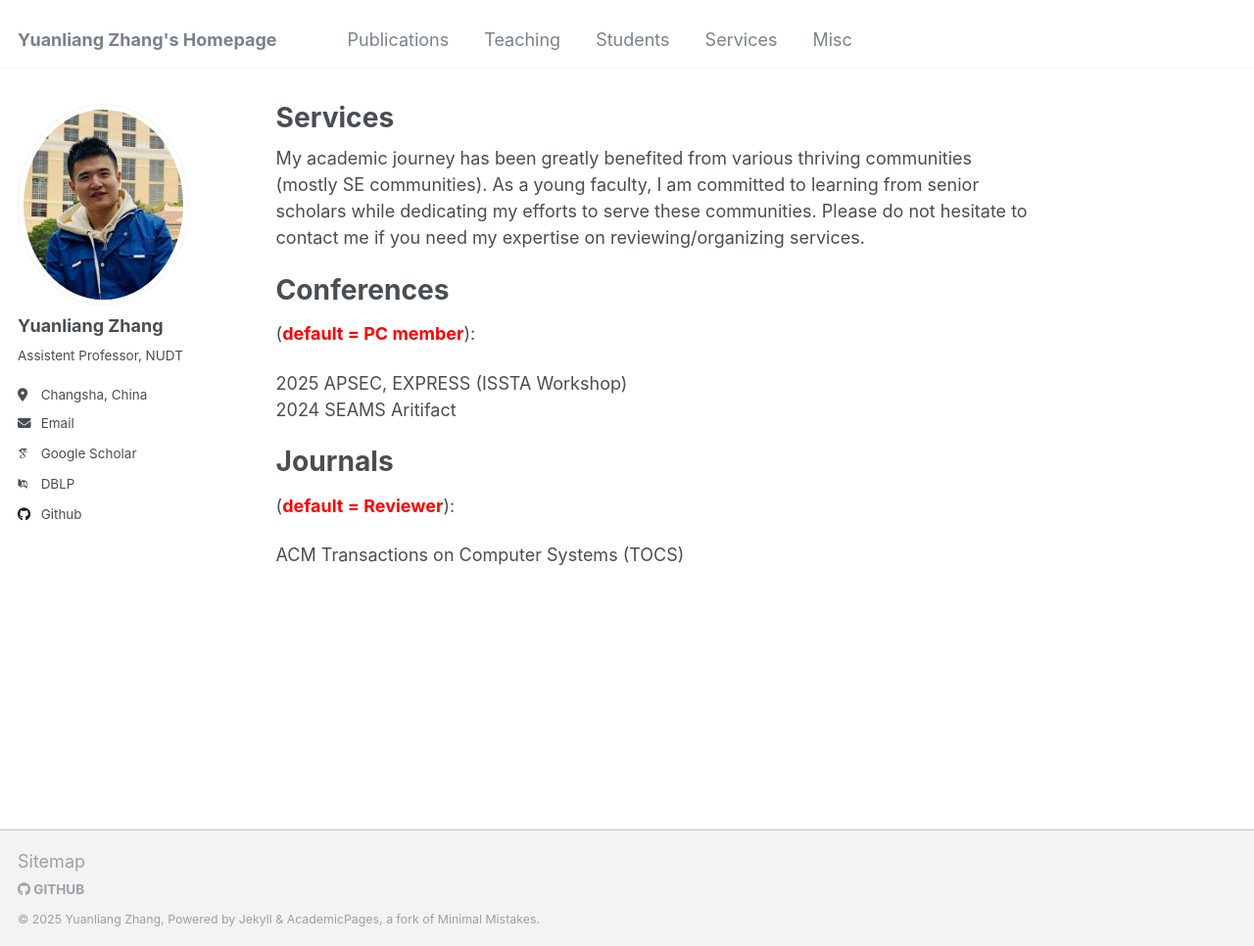
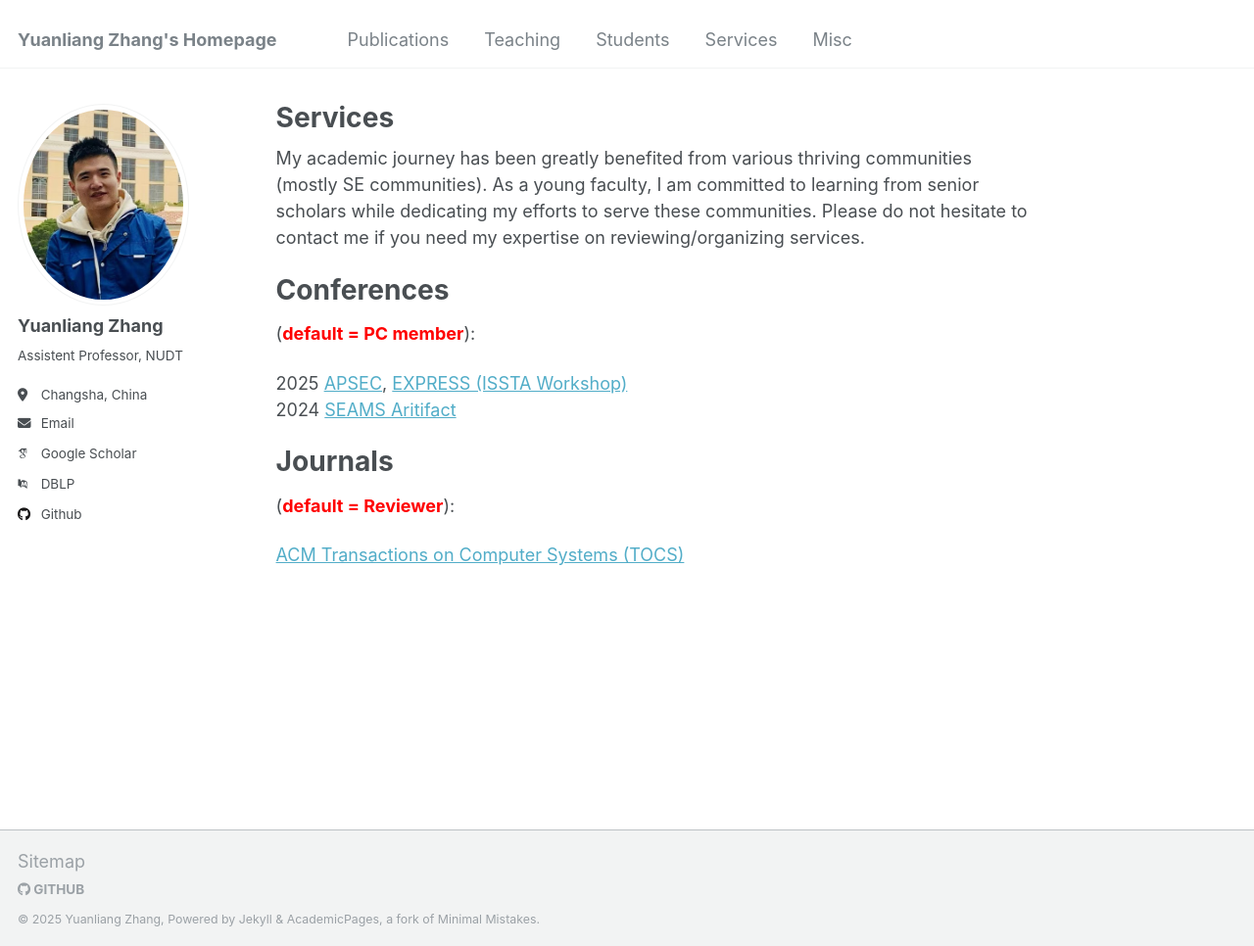
Before and after one commit to zhangbuzhang/zhangbuzhang.github.io, a Jekyll site: the page built from _pages/services.md, in a window 1280 px wide and 966 px high. Shown: the whole window at 98% size. Built offline with Jekyll 4.4.1, drawn with Linux system fonts in a browser that asks for light colours; some web fonts are replaced; part of the change alters nothing that is shown.

```diff
--- a/_pages/services.md
+++ b/_pages/services.md
@@ -10,11 +10,11 @@ Conferences
 ======
 (**<font color="red">default = PC member</font>**):
 
-2025 APSEC, EXPRESS (ISSTA Workshop)
-2024 SEAMS Aritifact
+2025 [APSEC](https://conf.researchr.org/home/apsec-2025), [EXPRESS (ISSTA Workshop)](https://conf.researchr.org/home/issta-2025/express-2025)
+2024 [SEAMS Aritifact](https://conf.researchr.org/home/seams-2024)
 
 Journals
 ======
  (**<font color="red">default = Reviewer</font>**):
 
-ACM Transactions on Computer Systems (TOCS)
+[ACM Transactions on Computer Systems (TOCS)](https://dl.acm.org/journal/tocs)
```
